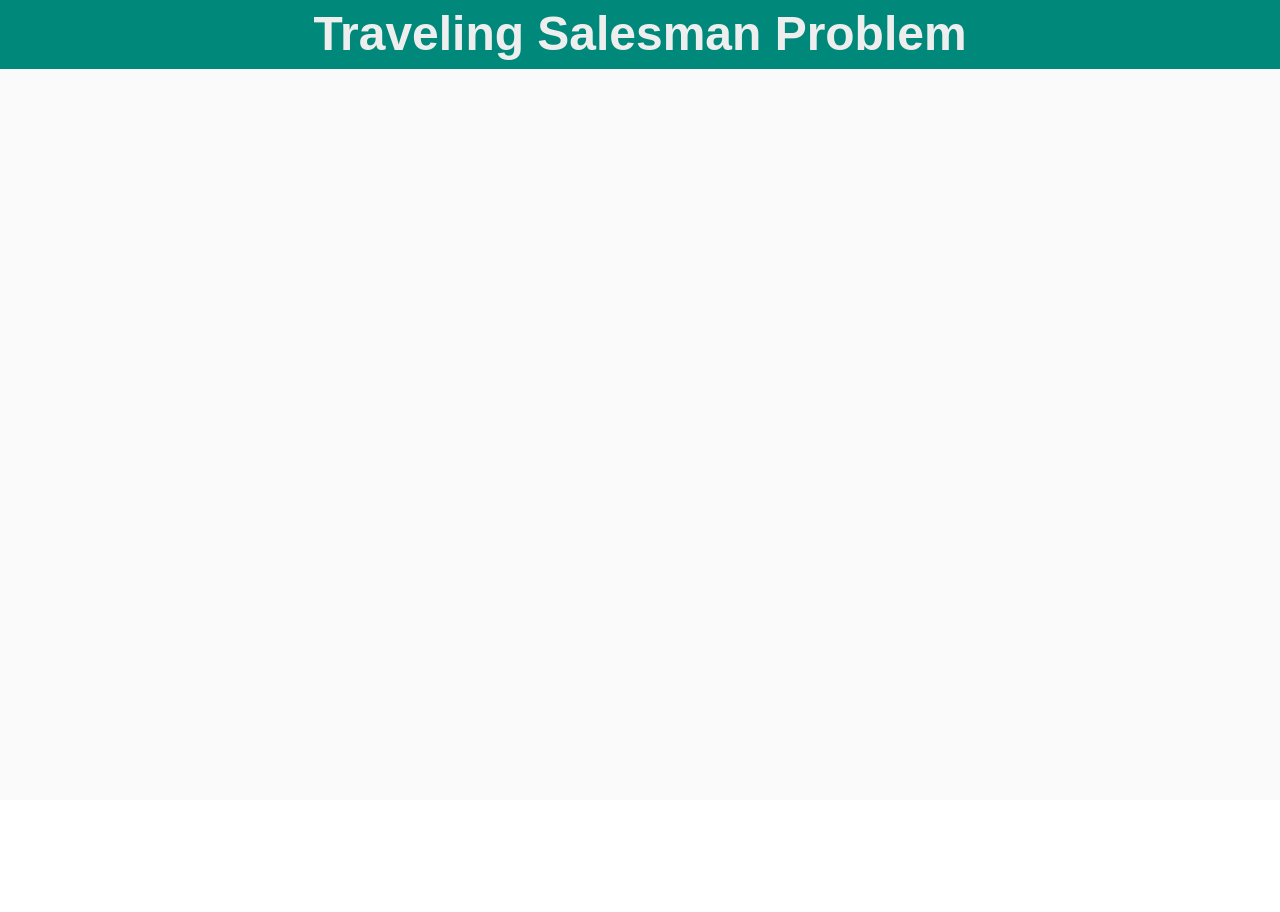
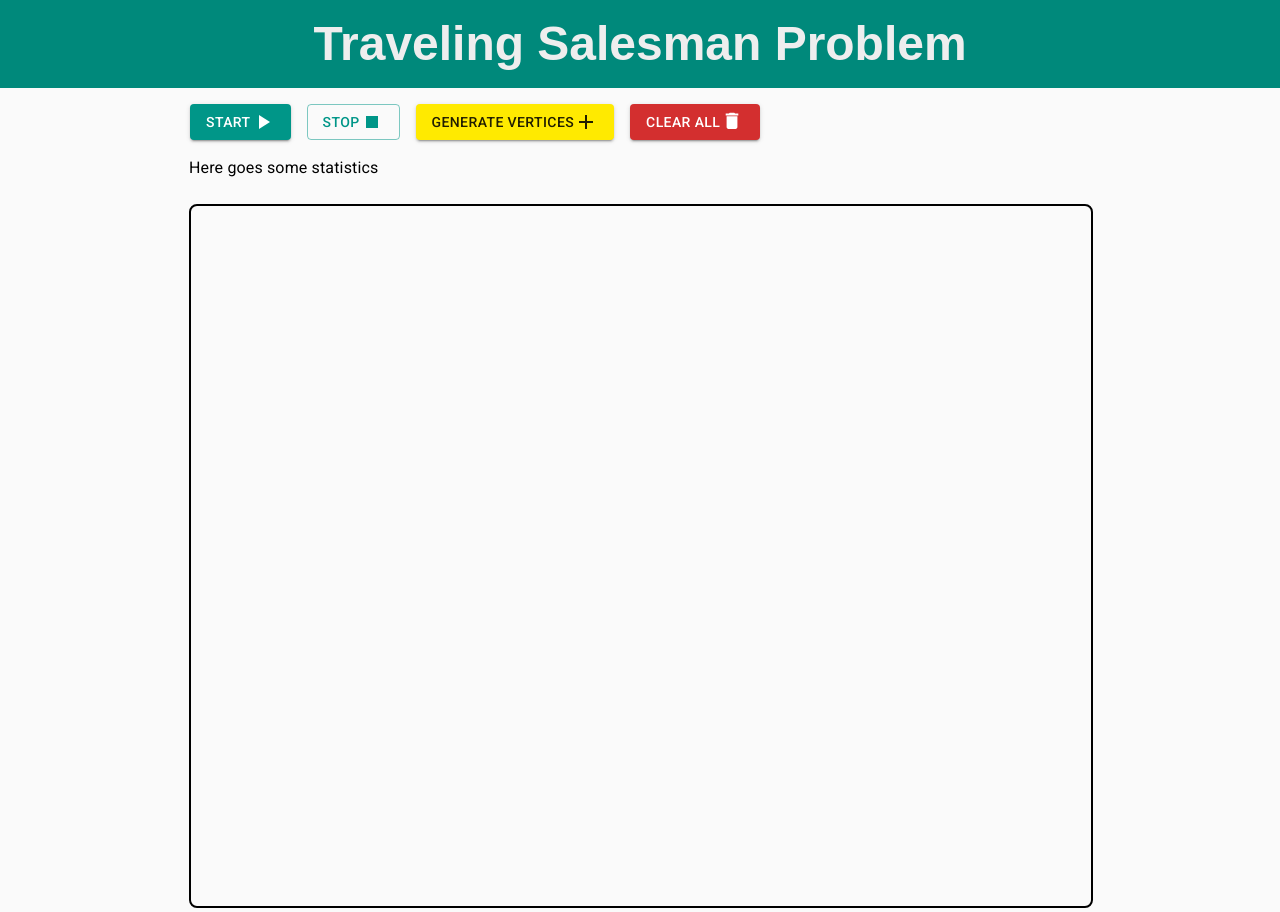
Before and after one commit to GEOFARL/tsp-genetic, a React (Vite) app: page / in a window 1280 px wide. Before the commit the page ends 800 px from the top, so only its background shows below. Built offline with nearby package versions, Linux system fonts and the light colour scheme.

Commit message:
Basic component structure

```diff
--- a/src/App.tsx
+++ b/src/App.tsx
@@ -1,6 +1,9 @@
 import { Box, Container } from '@mui/system';
 import Header from './components/Header';
 import { grey } from '@mui/material/colors';
+import Board from './components/Board';
+import ControlPanel from './components/ControlPanel';
+import Stats from './components/Stats';
 
 function App() {
   return (
@@ -11,7 +14,15 @@ function App() {
       }}
     >
       <Header />
-      <Container maxWidth={'lg'}></Container>
+      <Container
+        sx={{
+          maxWidth: '950px !important',
+        }}
+      >
+        <ControlPanel />
+        <Stats />
+        <Board />
+      </Container>
     </Box>
   );
 }
--- /dev/null
+++ b/src/components/Board.tsx
@@ -0,0 +1,20 @@
+import { Box } from '@mui/system';
+
+const Board = () => {
+  return (
+    <Box sx={{ margin: '1.5rem auto 0 auto', width: 'max-content' }}>
+      <canvas
+        width={'900'}
+        height={'700'}
+        style={{
+          border: '2px solid black',
+          borderRadius: '8px',
+        }}
+      >
+        hi there
+      </canvas>
+    </Box>
+  );
+};
+
+export default Board;
--- /dev/null
+++ b/src/components/ControlPanel.tsx
@@ -0,0 +1,35 @@
+import { Button } from '@mui/material';
+import { Stack } from '@mui/system';
+
+import DeleteIcon from '@mui/icons-material/Delete';
+import StopIcon from '@mui/icons-material/Stop';
+import PlayArrowIcon from '@mui/icons-material/PlayArrow';
+import AddIcon from '@mui/icons-material/Add';
+
+const ControlPanel = () => {
+  return (
+    <Stack
+      direction={'row'}
+      sx={{
+        maxWidth: '900px',
+        margin: '1rem auto 0 auto',
+      }}
+      spacing={2}
+    >
+      <Button variant="contained">
+        Start <PlayArrowIcon />
+      </Button>
+      <Button variant="outlined">
+        Stop <StopIcon />
+      </Button>
+      <Button variant="contained" color="secondary">
+        Generate vertices <AddIcon />
+      </Button>
+      <Button variant="contained" color={'error'}>
+        Clear All <DeleteIcon sx={{ pb: '.15rem' }} />
+      </Button>
+    </Stack>
+  );
+};
+
+export default ControlPanel;
--- a/src/components/Header.tsx
+++ b/src/components/Header.tsx
@@ -9,7 +9,7 @@ const Header = () => {
         backgroundColor: teal['600'],
         color: grey['200'],
         py: {
-          xs: '.4rem',
+          xs: '1rem',
         },
       }}
     >
--- /dev/null
+++ b/src/components/Stats.tsx
@@ -0,0 +1,16 @@
+import { Typography } from '@mui/material';
+import { Box } from '@mui/system';
+
+const Stats = () => {
+  return (
+    <Box
+      sx={{
+        mt: '1rem',
+      }}
+    >
+      <Typography variant="body1">Here goes some statistics</Typography>
+    </Box>
+  );
+};
+
+export default Stats;
--- a/src/main.tsx
+++ b/src/main.tsx
@@ -9,8 +9,14 @@ import '@fontsource/roboto/500.css';
 import '@fontsource/roboto/700.css';
 import { ThemeProvider } from '@mui/system';
 import { createTheme, responsiveFontSizes } from '@mui/material/styles';
+import { teal, yellow } from '@mui/material/colors';
 
-let theme = createTheme();
+let theme = createTheme({
+  palette: {
+    primary: teal,
+    secondary: yellow,
+  },
+});
 theme = responsiveFontSizes(theme);
 
 ReactDOM.createRoot(document.getElementById('root')!).render(
```
